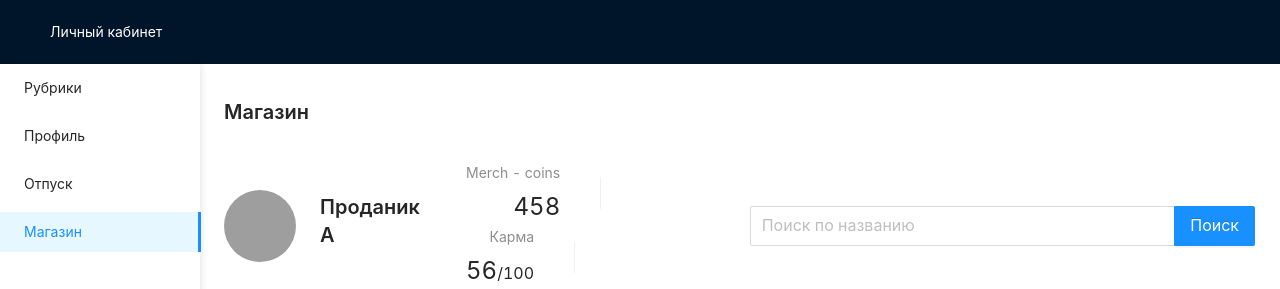
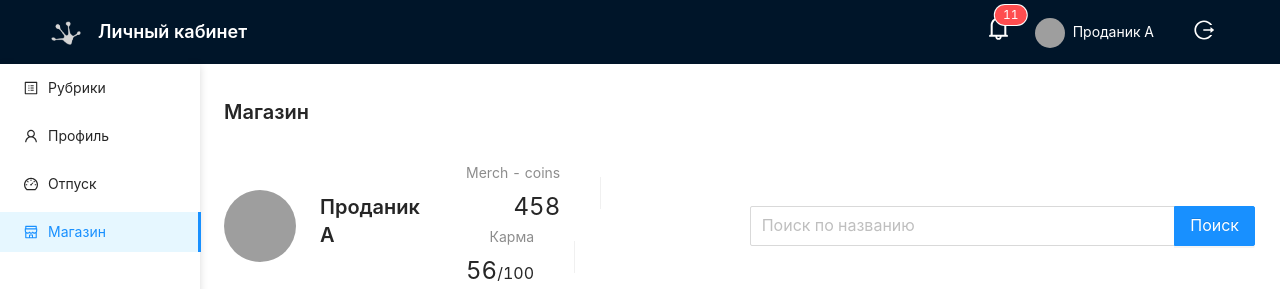
Before and after one commit to makoks/brooms-cabinet-2, a React (Create React App) app: page /shop in a window 1280 px wide. Shown: the top 289 px of the page. Built offline with nearby package versions, Linux system fonts and the light colour scheme; sample sign-in values are in the browser's storage; grey boxes are pictures that could not be loaded; what javascript-time-ago would draw is missing.

Commit message:
feat(Layout): Add header and menu icons

```diff
--- a/src/components/Layout.jsx
+++ b/src/components/Layout.jsx
@@ -1,11 +1,30 @@
-import React from 'react';
-import { Layout as AntdLayout, Menu } from 'antd';
-import { Link, Outlet, Navigate } from 'react-router-dom';
+import React, { useState, useEffect } from 'react';
+import { Layout as AntdLayout, Menu, Space, Typography, Badge, Avatar, Button } from 'antd';
+import { Link, Outlet, Navigate, useNavigate } from 'react-router-dom';
+import { BellOutlined, LogoutOutlined, ProfileOutlined, UserOutlined, DashboardOutlined, ShopOutlined } from '@ant-design/icons';
+import { Logo } from '../images';
 import { useAuth, useCurrentPage } from '../hooks';
+import { API } from '../API';
 
 export const Layout = () => {
   const currentPage = useCurrentPage();
   const discordToken = useAuth();
+
+  const [user, setUser] = useState({});
+
+  const navigate = useNavigate();
+  const onLogoutHandler = () => {
+    localStorage.removeItem('discord_token');
+    navigate('login');
+  };
+
+  useEffect(() => {
+    const fetchUser = async () => {
+      setUser(await API.user());
+    };
+
+    fetchUser();
+  }, []);
 
   if (!discordToken) {
     return <Navigate to="login" />;
@@ -13,14 +32,35 @@ export const Layout = () => {
 
   return (
     <AntdLayout style={{ minHeight: '100vh' }}>
-      <AntdLayout.Header style={{ color: '#fff' }}>Личный кабинет</AntdLayout.Header>
+      <AntdLayout.Header style={{ color: '#fff', display: 'flex', justifyContent: 'space-between' }}>
+        <Space size="middle">
+          <img src={Logo} alt="logo" width={32} height={24} />
+          <Typography.Text strong style={{ color: '#fff', fontSize: 18 }}>
+            Личный кабинет
+          </Typography.Text>
+        </Space>
+        <Space size="large">
+          <Badge count={11}>
+            <Link to="profile">
+              <BellOutlined style={{ color: '#fff', fontSize: 25 }} />
+            </Link>
+          </Badge>
+          <Space>
+            <Avatar src={user.avatarUrl} size={30} />
+            {user.name?.slice(0, user.name.indexOf(' ') + 2)}
+          </Space>
+          <Button type="link" onClick={onLogoutHandler} style={{ fontSize: 20, color: '#fff' }}>
+            <LogoutOutlined />
+          </Button>
+        </Space>
+      </AntdLayout.Header>
       <AntdLayout>
         <AntdLayout.Sider style={{ boxShadow: '0px 2px 8px rgba(0, 0, 0, 0.15)' }}>
           <Menu mode="inline" style={{ height: '100%', borderRight: 0 }} selectedKeys={[currentPage]} items={[
-            { label: <Link to="/">Рубрики</Link>, key: 'rubrics' },
-            { label: <Link to="profile">Профиль</Link>, key: 'profile' },
-            { label: <Link to="vacation">Отпуск</Link>, key: 'vacation' },
-            { label: <Link to="shop">Магазин</Link>, key: 'shop' },
+            { label: <Link to="/">Рубрики</Link>, key: 'rubrics', icon: <ProfileOutlined /> },
+            { label: <Link to="profile">Профиль</Link>, key: 'profile', icon: <UserOutlined /> },
+            { label: <Link to="vacation">Отпуск</Link>, key: 'vacation', icon: <DashboardOutlined /> },
+            { label: <Link to="shop">Магазин</Link>, key: 'shop', icon: <ShopOutlined /> },
           ]} />
         </AntdLayout.Sider>
         <Outlet />
```
